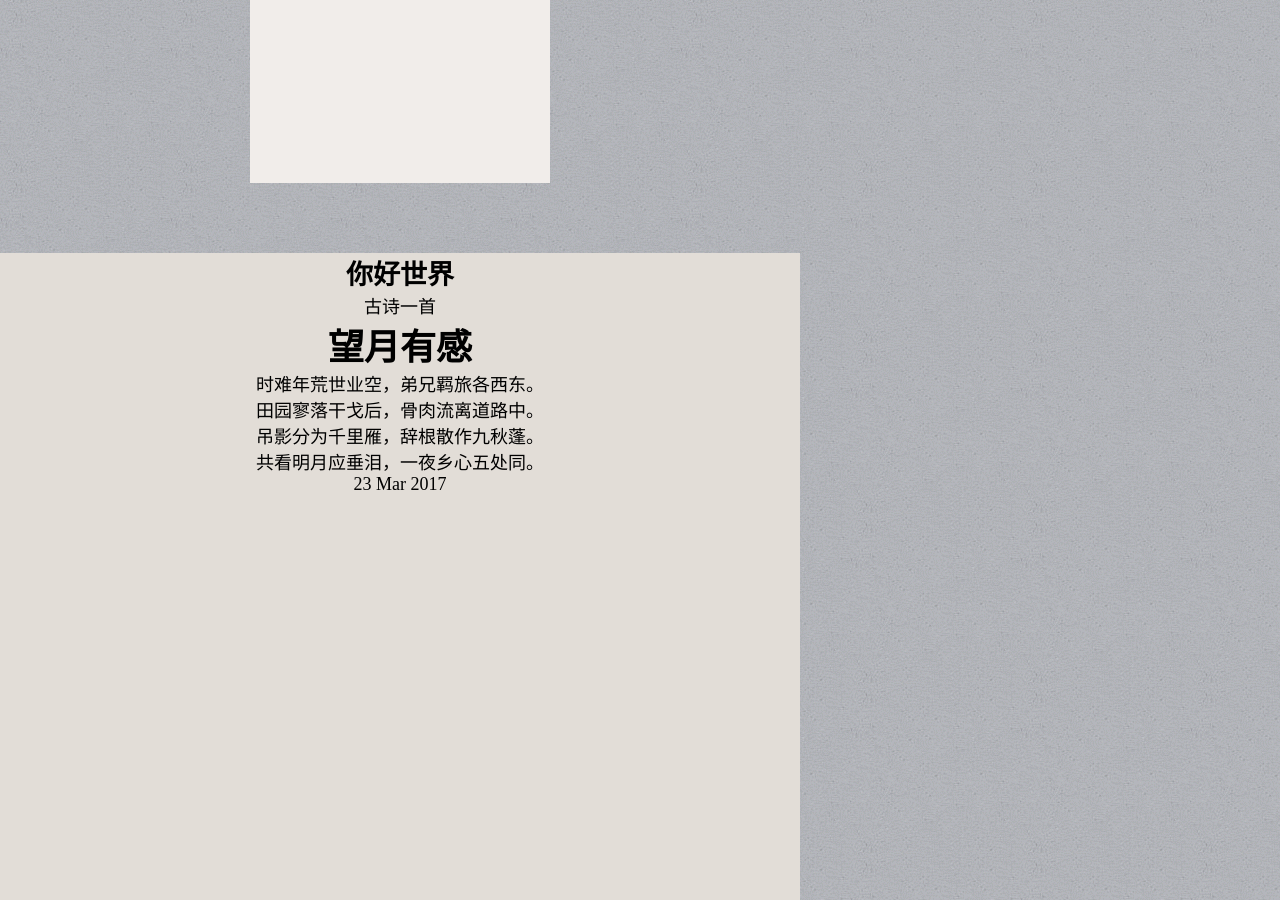
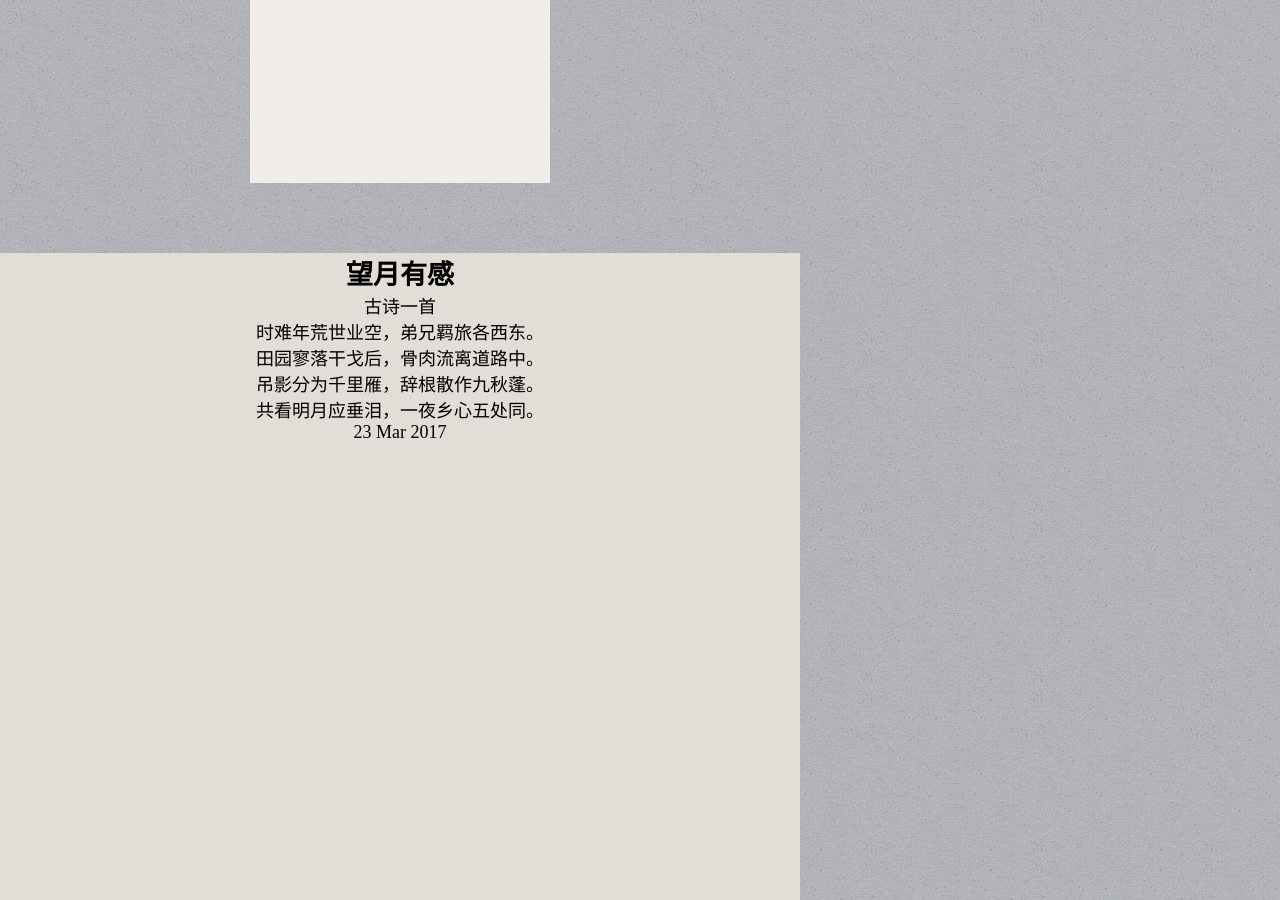
Before and after one commit to CNzhangheng/jekyll_demo, a Jekyll site: the page built from _posts/2017-03-23-1.html, in a window 1280 px wide and 900 px high, scrolled down 677 px. Built offline with Jekyll 4.4.1, drawn with Linux system fonts in a browser that asks for light colours.

Commit message:
Update 2017-03-23-1.html

```diff
--- a/_posts/2017-03-23-1.html
+++ b/_posts/2017-03-23-1.html
@@ -1,10 +1,9 @@
 ---
 layout: default
-title: 你好世界
+title: 望月有感
 ---
 <h2>{{ page.title }}</h2>
 <p>古诗一首</p>
-<h1>望月有感</h1>
 <p>时难年荒世业空，弟兄羁旅各西东。</p>
 <p> 田园寥落干戈后，骨肉流离道路中。</p>
 <p>  吊影分为千里雁，辞根散作九秋蓬。</p>
```
